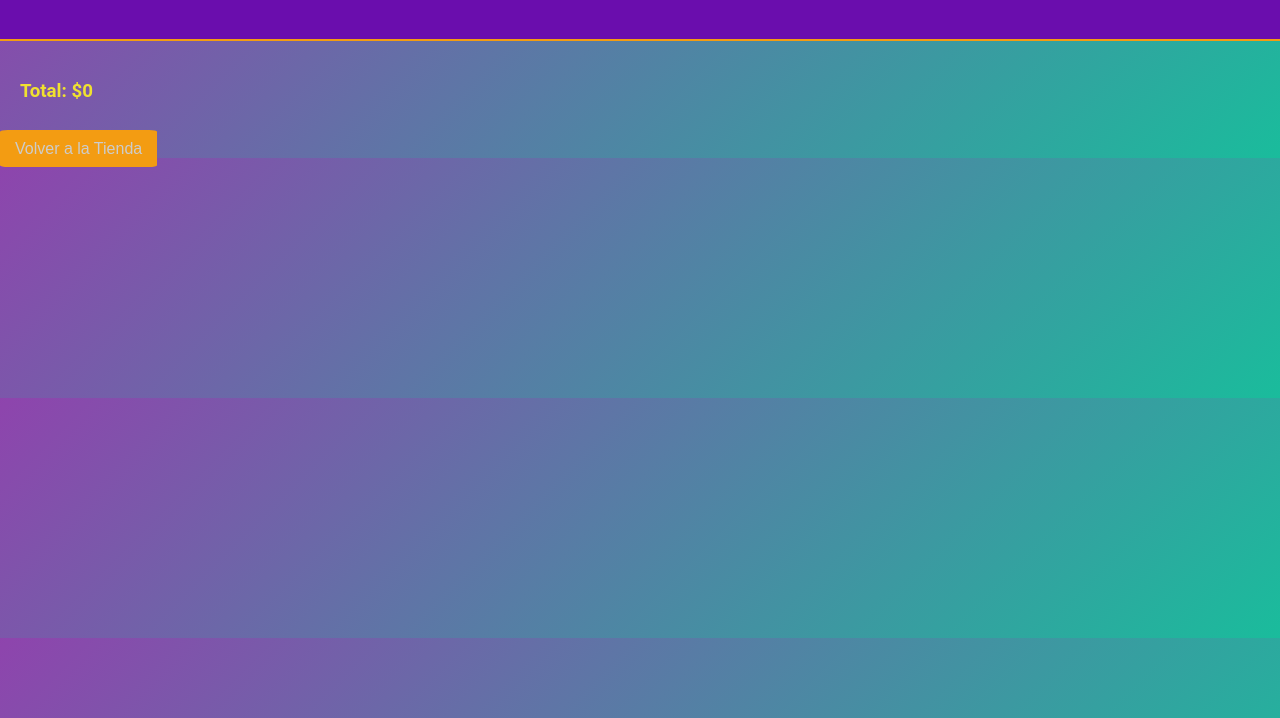
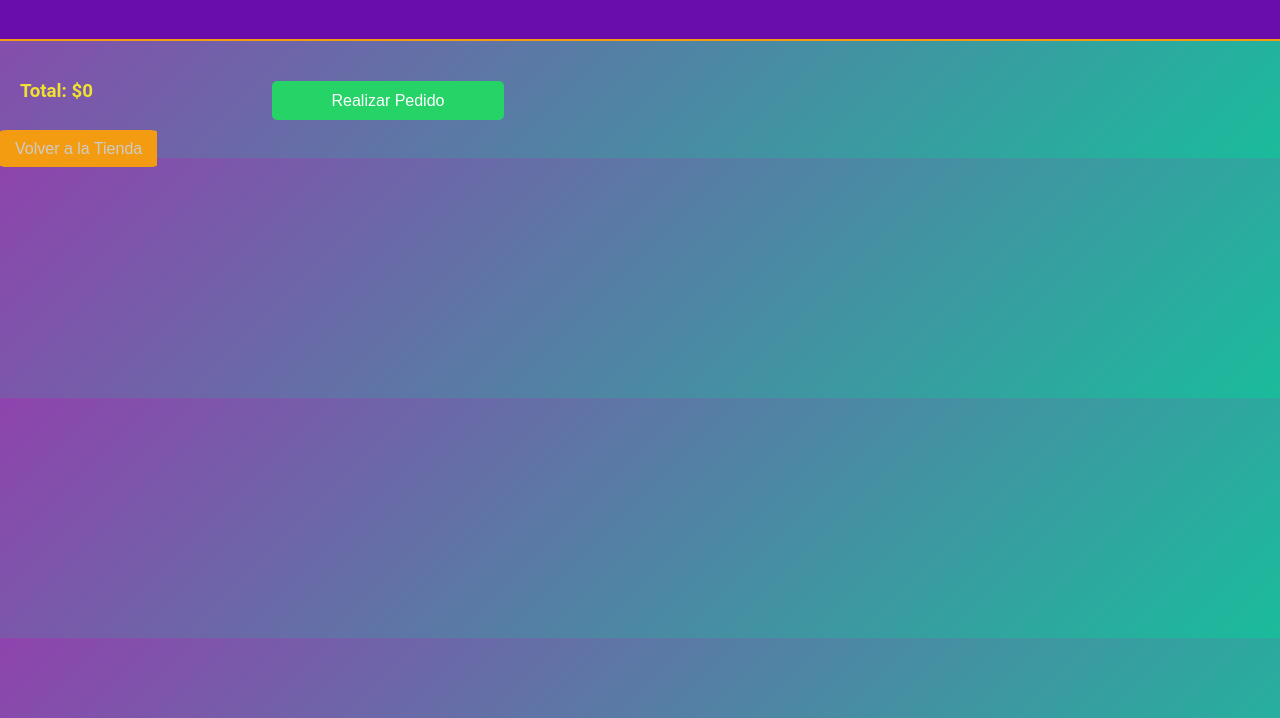
Before and after one commit to m1994d/mdref, a plain HTML site: page carrito.html in a window 1280 px wide. Shown: the part 82-800 px from the top of the page. Drawn offline with Linux system fonts and the light colour scheme.

Commit message:
Wthsp bttn

```diff
--- a/css/styles.css
+++ b/css/styles.css
@@ -214,3 +214,18 @@ button:hover {
     cursor: pointer;
     margin-top: auto; /* Empuja el botón hacia la parte inferior */
 }
+
+.realizar-pedido {
+    background-color: #25D366;
+    color: white;
+    padding: 10px 15px;
+    border: none;
+    border-radius: 5px;
+    cursor: pointer;
+    font-size: 16px;
+    margin-top: 20px;
+}
+
+.realizar-pedido:hover {
+    background-color: #128C7E;
+}
--- a/js/carrito.js
+++ b/js/carrito.js
@@ -30,6 +30,13 @@ function mostrarCarrito() {
     totalDiv.innerHTML = `<h3>Total: $${formatearPrecio(total)}</h3>`;
     contenedor.appendChild(totalDiv);
 
+    // Botón para realizar el pedido en WhatsApp
+    const botonPedido = document.createElement('button');
+    botonPedido.classList.add('realizar-pedido');
+    botonPedido.innerText = "Realizar Pedido";
+    botonPedido.addEventListener('click', () => enviarPedidoWhatsApp(carrito));
+    contenedor.appendChild(botonPedido);
+
     // Añadir eventos de eliminar
     const botonesEliminar = document.querySelectorAll('.eliminar');
     botonesEliminar.forEach(boton => {
@@ -47,3 +54,19 @@ function eliminarProducto(event) {
 
 // Cargar el carrito al iniciar la página
 mostrarCarrito();
+
+function enviarPedidoWhatsApp(carrito) {
+    // Crear el mensaje de WhatsApp con el listado de productos
+    let mensaje = "Hola, deseo ordenar los siguientes productos:\n\n";
+    carrito.forEach(item => {
+        mensaje += `- ${item.nombre} (Precio: $${formatearPrecio(item.precio)})\n`;
+    });
+
+    const numeroTelefono = "573054668929"; // Reemplaza con tu número en formato internacional sin "+"
+    const urlWhatsApp = `https://wa.me/${numeroTelefono}?text=${encodeURIComponent(mensaje)}`;
+
+    console.log(urlWhatsApp); // Verifica el enlace en la consola antes de abrirlo
+
+    // Redirige a WhatsApp con el mensaje
+    window.open(urlWhatsApp, '_blank');
+}
```
